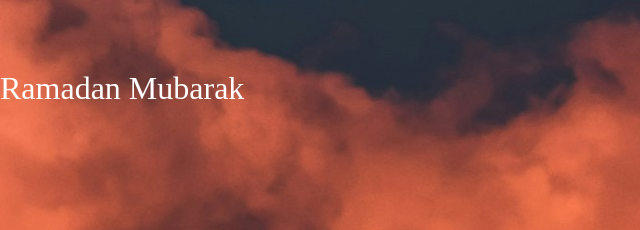
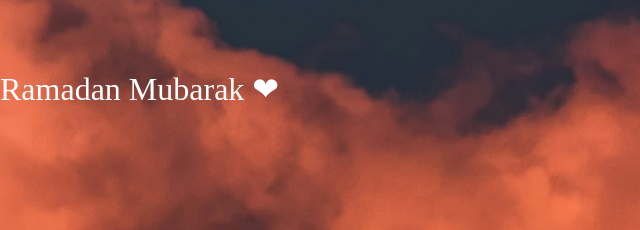
Before and after one commit to afzaldhale/Tasbih, a plain HTML site: page index.html in a window 1280 px wide. Shown: the part 570-800 px from the top of the page, 0-640 px from the left. Drawn offline with Linux system fonts and the light colour scheme.

Commit message:
Update index.html

```diff
--- a/index.html
+++ b/index.html
@@ -13,7 +13,7 @@
     <div class="main">
 
            <div class="ramadan-mubarak">
-        Ramadan Mubarak
+         Ramadan Mubarak ❤
     </div>
 
         <h2 id="spa">0</h2>
```
